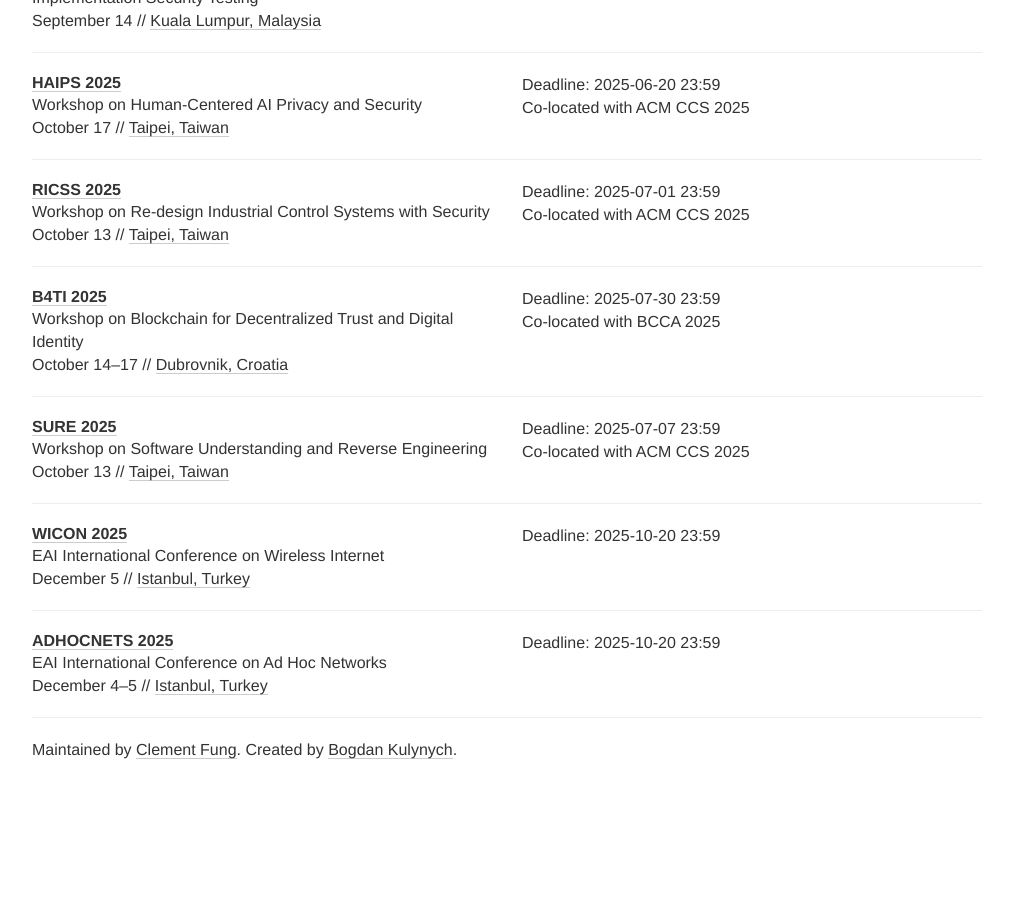
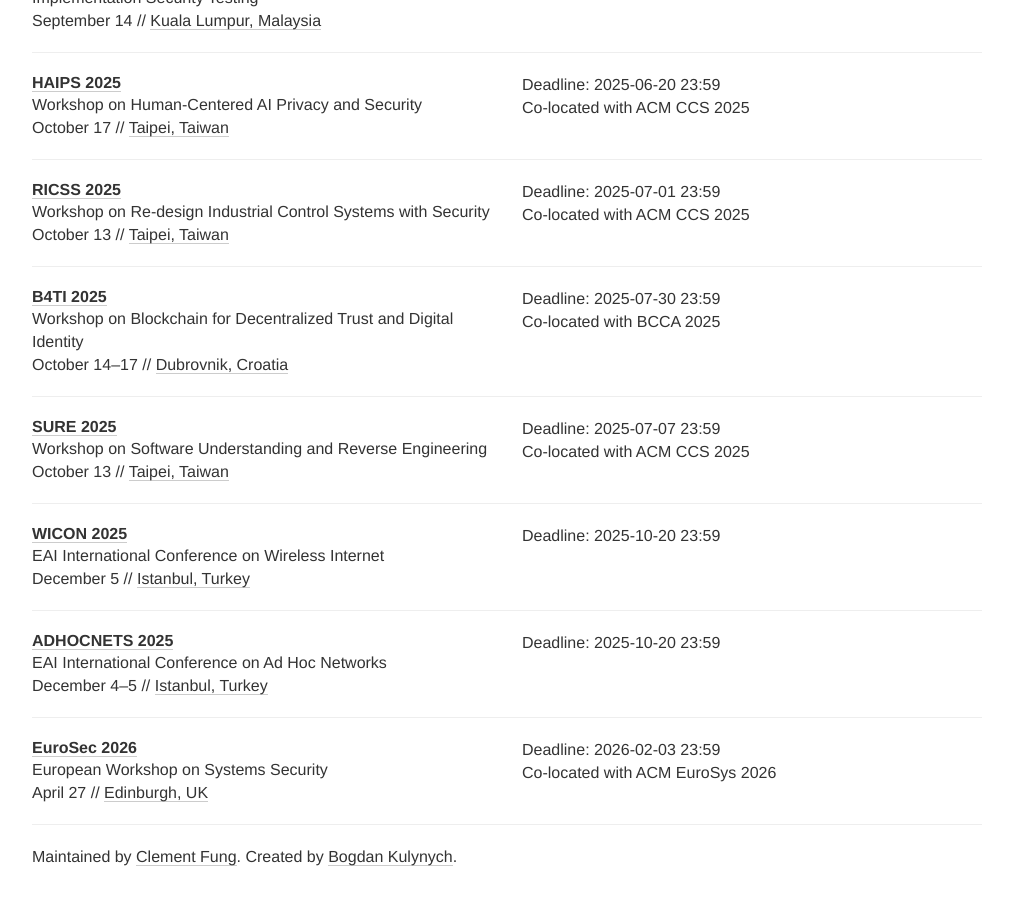
Before and after one commit to sec-deadlines/sec-deadlines.github.io, a Jekyll site: the page built from index.html, in a window 1280 px wide and 900 px high, scrolled down 20050 px. Shown: the whole window, without its empty margins (133-1146 px from the left). Built offline with Jekyll 4.4.1, drawn with Linux system fonts in a browser that asks for light colours; nearby versions of some CDN libraries; comment, search, counter and statistics services are not loaded; before the commit the page ends 20843 px from its top, so only the background shows below that.

Commit message:
Add EuroSec 2026

```diff
--- a/_data/conferences.yml
+++ b/_data/conferences.yml
@@ -1474,3 +1474,13 @@
   date: December 4-5
   place: Istanbul, Turkey
   tags: [SEC, CONF]
+
+- name: EuroSec
+  description: European Workshop on Systems Security
+  year: 2026
+  link: https://eurosec-workshop.github.io/
+  deadline: ["2026-02-03 23:59"]
+  comment: Co-located with ACM EuroSys 2026
+  date: April 27
+  place: Edinburgh, UK
+  tags: [SEC, SHOP]
```
